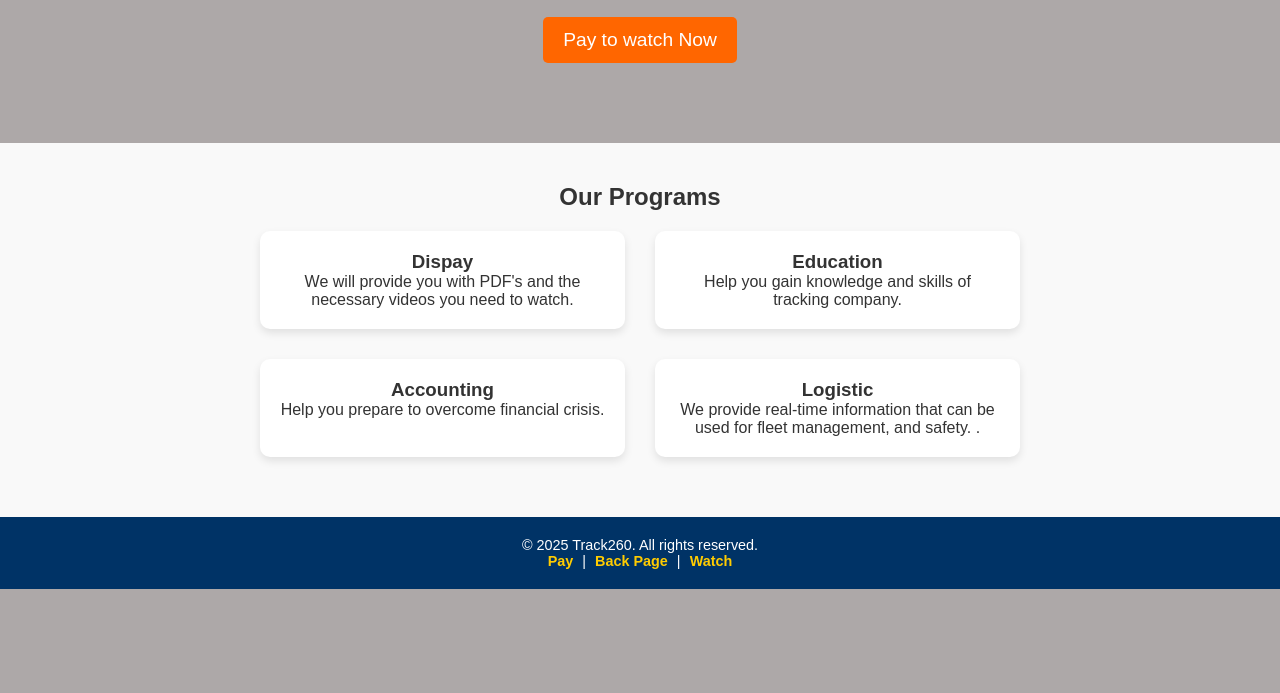
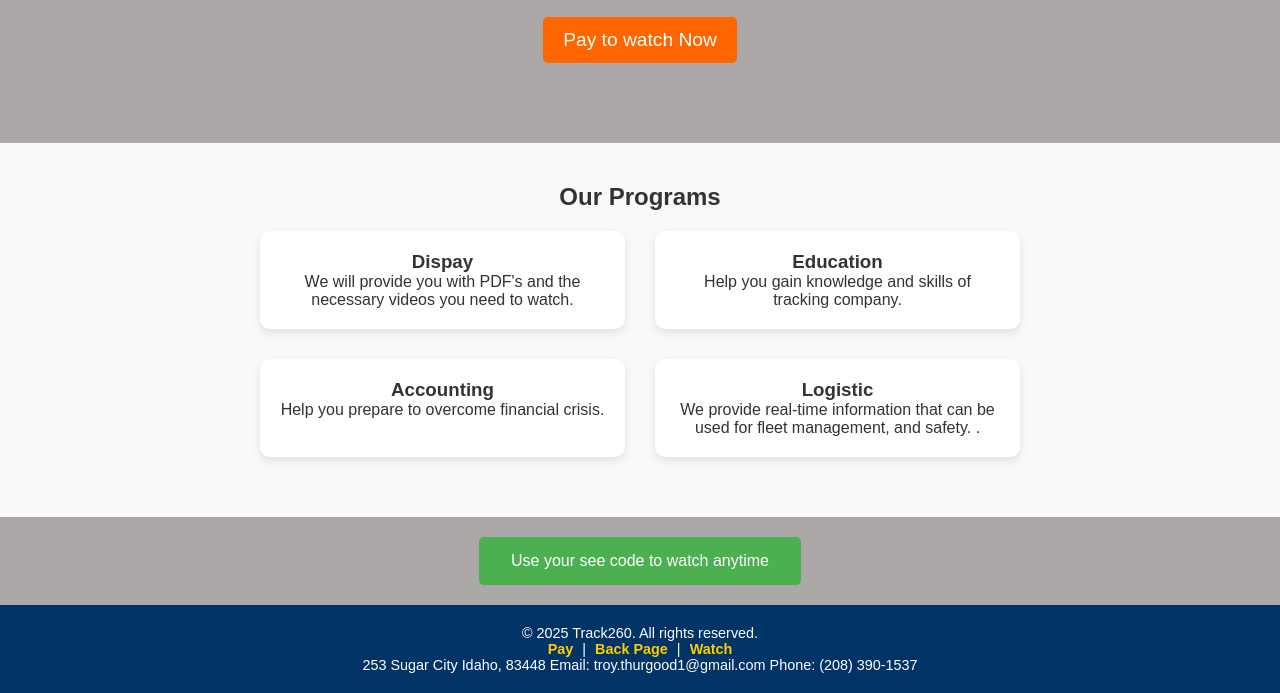
Before and after one commit to GopeAnalytics/Pay-as-you-view-Website, a plain HTML site: page index.html in a window 1280 px wide. Shown: the part 253-946 px from the top of the page. Before the commit the page ends 842 px from the top, so only its background shows below. Drawn offline with Linux system fonts and the light colour scheme.

Commit message:
Update index.html

```diff
--- a/index.html
+++ b/index.html
@@ -142,6 +142,23 @@
             to {
                 opacity: 1;
             }
+        }.green-button {
+            background-color: #4CAF50; /* Green */
+            color: white;
+            padding: 15px 32px;
+            text-align: center;
+            font-size: 16px;
+            border: none;
+            border-radius: 5px;
+            cursor: pointer;
+            text-decoration: none;
+            display: inline-block;
+            margin: 20px auto;
+            transition: background-color 0.3s ease;
+        }
+
+        .green-button:hover {
+            background-color: #45a049; /* Slightly darker green */
         }
 
         /* Footer */
@@ -213,16 +230,21 @@
             </div>
         </section>
 
-
+       <!-- Green Button to Direct to Sign Page -->
+    <a href="sign.html" class="green-button">Use your see code to watch anytime</a>
 
     <!-- Footer -->
     <footer class="main-footer">
         <p>&copy; 2025 Track260. All rights reserved.</p>
         <p>
-            <a href="pay.html">Pay</a> |
+            <a href="Pay.html">Pay</a> |
             <a href="index.html">Back Page</a> |
             <a href="sign.html">Watch</a>
         </p>
+    253 Sugar City
+             Idaho, 83448
+    Email: troy.thurgood1@gmail.com
+ Phone: (208) 390-1537
     </footer>
 
     <!-- JavaScript -->
```
